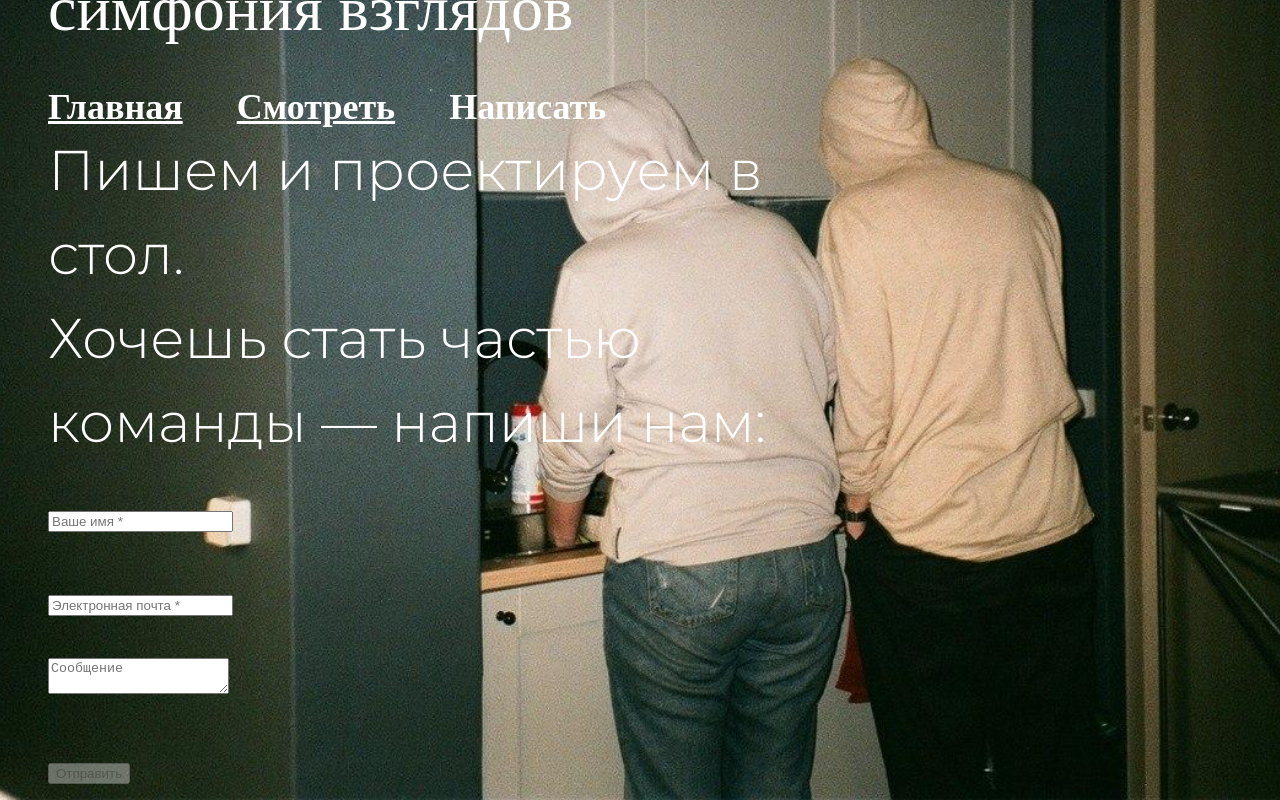
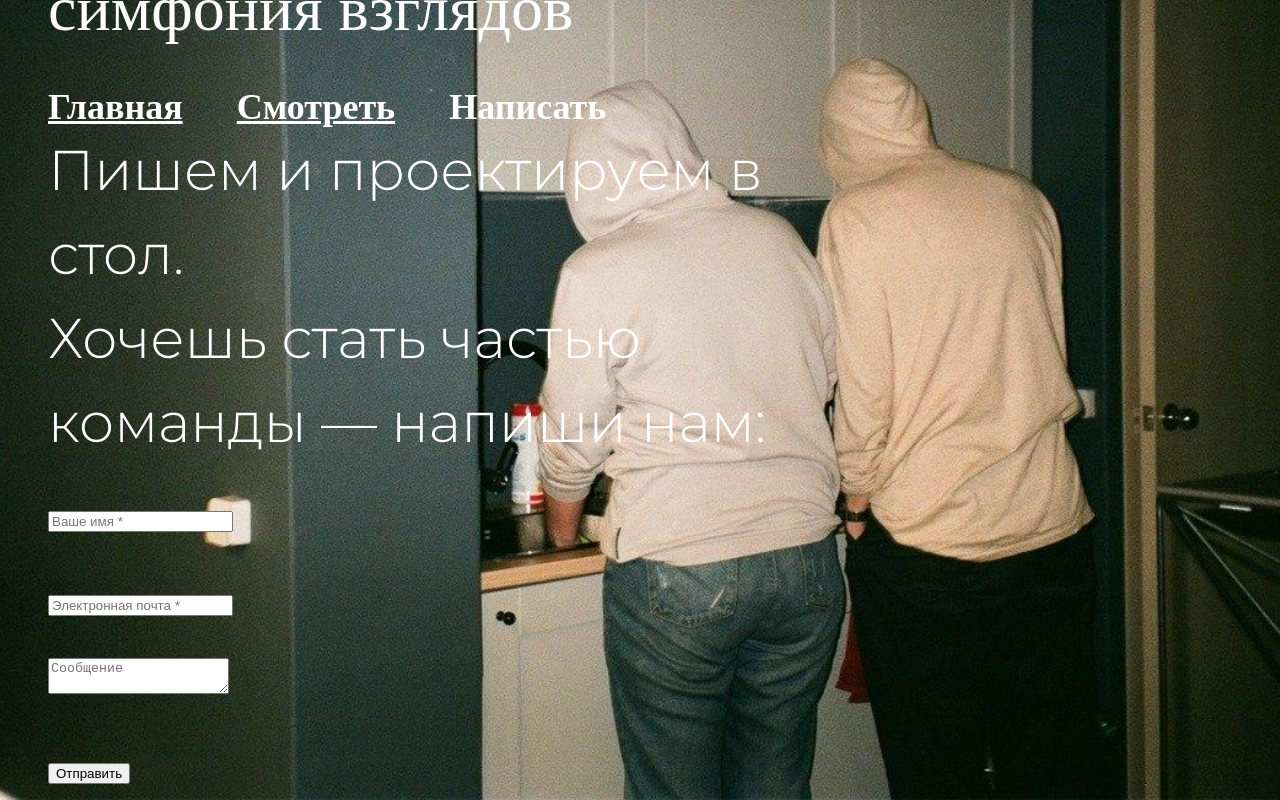
Before and after one commit to rominmx/luckydaybureau, a Vue app: page /write in a window 1280 px wide. Shown: the part 241-1041 px from the top of the page. Built offline with nearby package versions, Linux system fonts and the light colour scheme; a web font is replaced by a local one.

Commit message:
Minor: remove action attribute, remove disabled from button

```diff
--- a/src/views/Write.vue
+++ b/src/views/Write.vue
@@ -7,7 +7,6 @@
       name="contact-us"
       method="post"
       data-netlify="true"
-      action="/write"
       data-netlify-honeypot="bot-field"
       enctype="application/x-www-form-urlencoded"
       @submit.prevent="handleSubmit"
@@ -38,7 +37,6 @@
       </div>
       <input
         type="submit"
-        :disabled="disabled"
         value="Отправить"
       />
       <div v-if="success">Сообщение отправлено!</div>
@@ -64,11 +62,6 @@ export default {
       loading: false,
       success: false,
     };
-  },
-  computed: {
-    disabled() {
-      return this.formData.name.trim() === '' || this.formData.email.trim() === '';
-    },
   },
   methods: {
     encode(data) {
```
